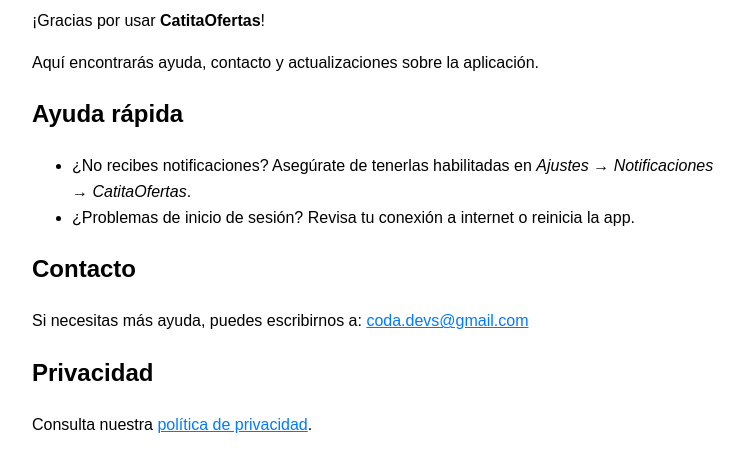
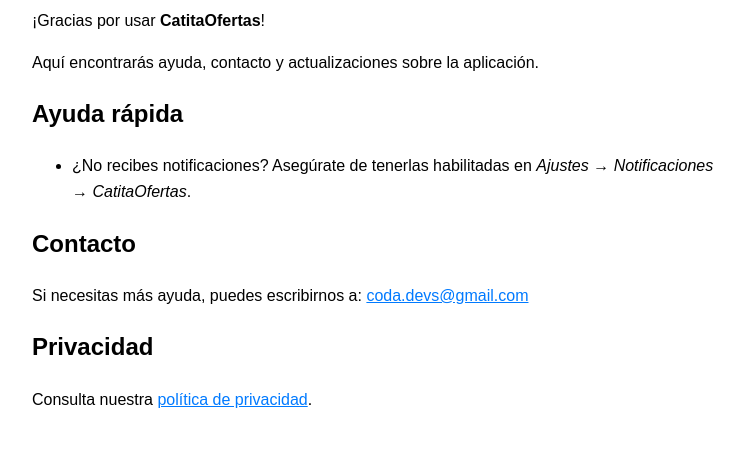
Before and after one commit to codadevs/catitaofertas-suppport, a plain HTML site: page index.html in a window 1280 px wide. Shown: the part 134-606 px from the top of the page, without its empty margins (258-1002 px from the left). Drawn offline with Linux system fonts and the light colour scheme.

Commit message:
Update index.html

```diff
--- a/index.html
+++ b/index.html
@@ -30,7 +30,6 @@
   <h2>Ayuda rápida</h2>
   <ul>
     <li>¿No recibes notificaciones? Asegúrate de tenerlas habilitadas en <em>Ajustes → Notificaciones → CatitaOfertas</em>.</li>
-    <li>¿Problemas de inicio de sesión? Revisa tu conexión a internet o reinicia la app.</li>
   </ul>
 
   <h2>Contacto</h2>
```
